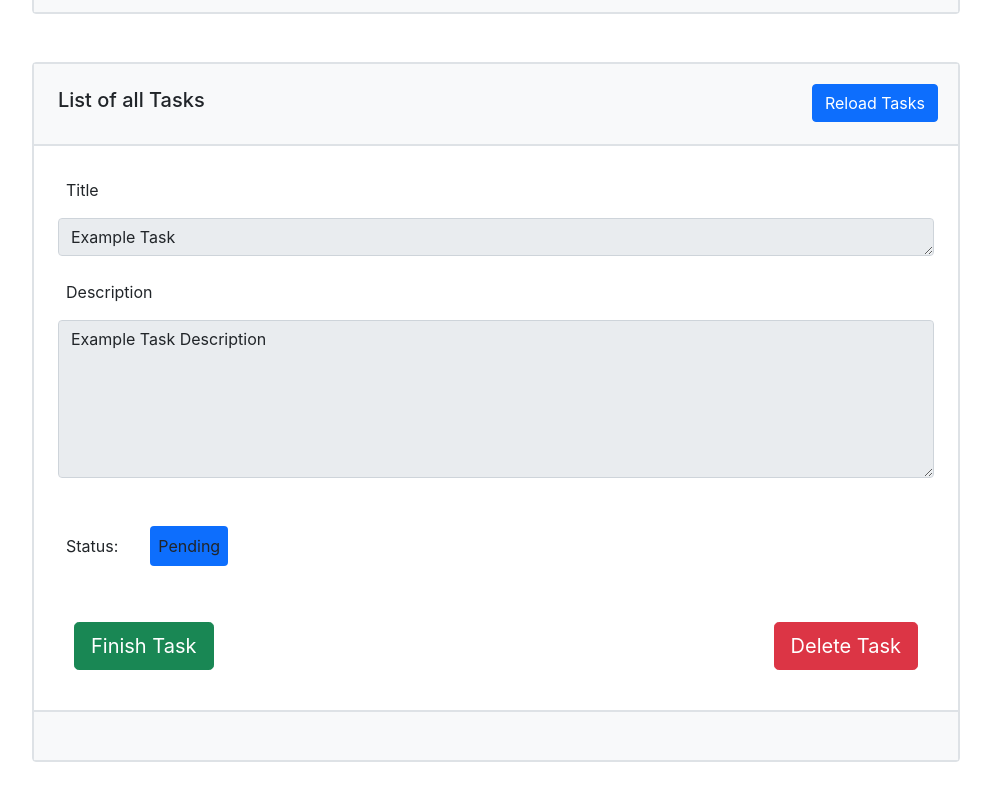
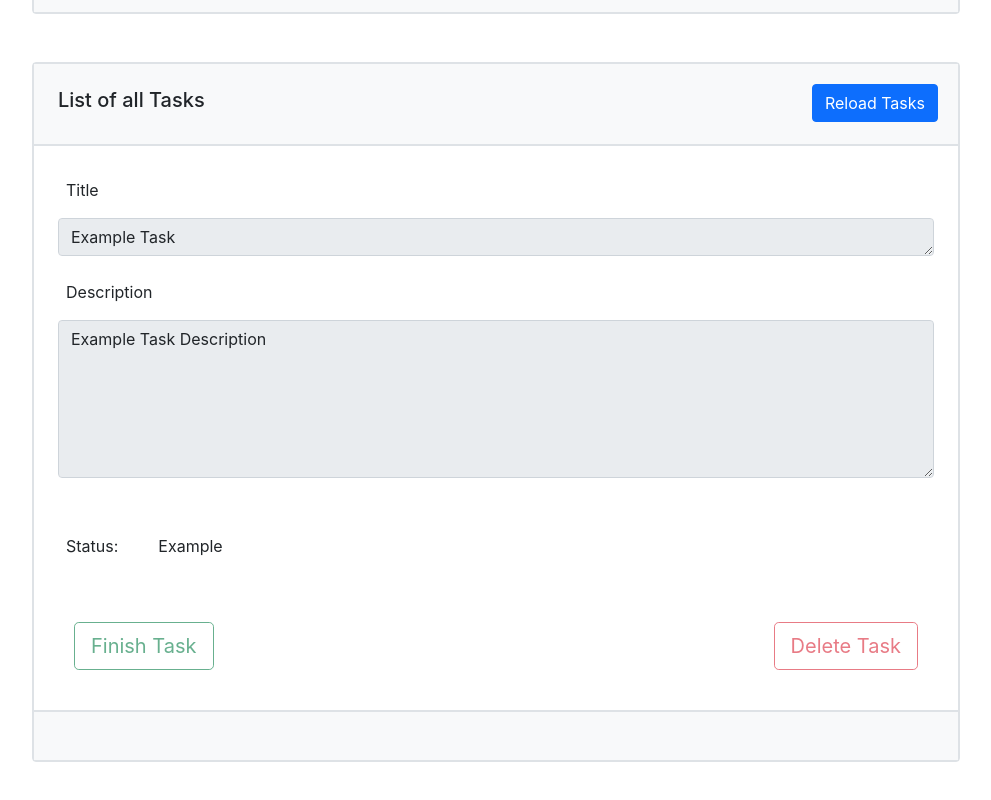
Before and after one commit to determinedslav/ToDoTest, a React (Create React App) app: page / in a window 1280 px wide. Shown: the part 612-1412 px from the top of the page, without its empty margins (144-1135 px from the left). Built offline with nearby package versions, Linux system fonts and the light colour scheme.

Commit message:
updated visibility

```diff
--- a/src/App.js
+++ b/src/App.js
@@ -4,7 +4,7 @@ import React, {useState} from 'react';
 
 function App() {
 
-  const [tasks, setTasks] = useState([{ id: 0, name : "Example Task", description: "Example Task Description", dueDate : "Pending"}]);
+  const [tasks, setTasks] = useState([{ id: 0, name : "Example Task", description: "Example Task Description", hoursLeft : 0, priority : 0}]);
   const [title, setTitle] = useState(' ');
   const [description, setDescription] = useState(' ');
   const [due, setDue] = useState(' ');
@@ -13,8 +13,26 @@ function App() {
 
   const getAllTasks = () =>  {
     API.getAll().then(response => {
-      console.log(response.data.data);
-      setTasks(response.data.data);
+
+      var tasksTempHolder = response.data.data
+      console.log(tasksTempHolder);
+
+      tasksTempHolder.forEach(task => {
+        var hoursLeft = getDateDifference(task.dueDate);
+        task.hoursLeft = hoursLeft;
+
+        task.priority = getPriorityValue(task);
+      });
+
+      tasksTempHolder.sort((a, b) => {
+        if (a.priority === b.priority){
+          return a.hoursLeft < b.hoursLeft ? -1 : 1
+        } else {
+          return b.priority < a.priority ? -1 : 1
+        }
+      });
+
+      setTasks(tasksTempHolder);
     }).catch(error => {
       console.log(error.toJSON());
   }).then(()=>{
@@ -40,7 +58,7 @@ function App() {
   };
 
   const completeTask = (key) => {
-    const updateparams = tasks[key];
+    var updateparams = tasks[key];
     updateparams.isDone = true;
 
     setDisableButton(true);
@@ -77,6 +95,50 @@ function App() {
     } else {
       setErrorMessage(" ");
       createTask();
+    }
+  }
+
+  const getStyle = (priority, hoursLeft) => {
+    switch (priority) {
+      case 10:
+        return  <div className="bg-success m-4 p-2 d-inline-block rounded">
+                  Completed
+                </div>
+      case 20:
+        return  <div className="bg-danger m-4 p-2 d-inline-block rounded">
+                  Expired
+                </div>
+      case 30:
+        return  <div className="bg-primary m-4 p-2 d-inline-block rounded">
+                  {hoursLeft + " hour(s) left"}
+                </div>
+      case 40:
+        return  <div className="bg-warning m-4 p-2 d-inline-block rounded">
+                  {hoursLeft + " hours left"}
+                </div>
+      default:
+        return  <div className="bg-white m-4 p-2 d-inline-block rounded">
+                  Example
+                </div>
+    }
+  }
+
+  const getDateDifference = (date) => {
+    var currentDate = new Date(new Date().toISOString())
+    var taskDate = new Date(date);
+    var diff = taskDate - currentDate;
+    return Math.ceil(diff / (1000 * 60 * 60) +3);
+  }
+
+  const getPriorityValue = (task) => {
+    if (task.isDone) {
+      return 10;
+    } else if (task.hoursLeft <= 0) {
+      return 20;
+    } else if (task.hoursLeft < 12) {
+      return 40;
+    } else {
+      return 30;
     }
   }
 
@@ -137,14 +199,14 @@ function App() {
             </div>
           </div>
           {// eslint-disable-next-line
-            tasks.map((tasks, i) => {
+            tasks.map((task, i) => {
               return <div className="border p-4 bg-white" key={i}>
               <div className="mb-3">
                 <div className="p-2">
                   Title
                 </div>
                 <div className="mb-2 text-wrap">
-                  <textarea className="form-control mt-2" id="title" value={tasks.name} rows={1} readOnly/>
+                  <textarea className="form-control mt-2" id="title" value={task.name} rows={1} readOnly/>
                 </div>
               </div>
               <div className="mb-4">
@@ -152,23 +214,21 @@ function App() {
                   Description
                 </div>
                 <div className="mb-2">
-                  <textarea className="form-control mt-2" id="description" value={tasks.description} rows={6} readOnly/>
+                  <textarea className="form-control mt-2" id="description" value={task.description} rows={6} readOnly/>
                 </div>
               </div>
               <div className="mb-3">
                 <div className="p-2 d-inline-block">
                   Status:
                 </div>
-                <div className="m-4 p-2 d-inline-block bg-primary rounded">
-                  {tasks.dueDate}
-                </div>
+                {getStyle(task.priority, task.hoursLeft)}
               </div>
               <div className="p-3 d-flex justify-content-between">
                 <div className="">
-                  <button className={disableButton===false ? "btn btn-success btn-lg" : "btn btn-lg disabled"} onClick = {() => completeTask(i)}>Finish Task</button>
+                  <button className={disableButton===false && task.priority >20 ? "btn btn-success btn-lg" : "btn btn-outline-success btn-lg disabled"} onClick = {() => completeTask(i)}>Finish Task</button>
                 </div>
                 <div className="">
-                  <button className={disableButton===false ? "btn btn-danger btn-lg" : "btn btn-lg disabled"} onClick = {() => deleteTask(tasks.id)}>Delete Task</button>
+                  <button className={disableButton===false && task.priority >20 ? "btn btn-danger btn-lg" : "btn btn-outline-danger btn-lg disabled"} onClick = {() => deleteTask(task.id)}>Delete Task</button>
                 </div>
               </div>
             </div>
```
